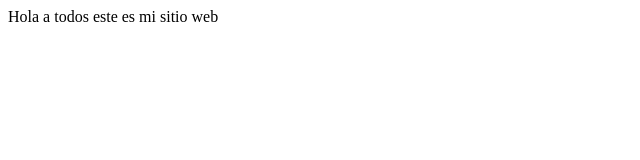
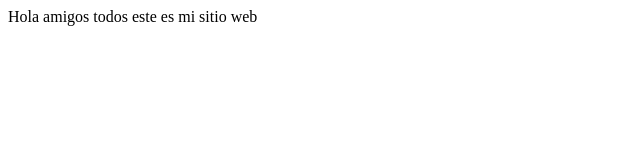
Before and after one commit to oskrobot/proyectoDemoCursoPrework, a plain HTML site: page index.html in a window 1280 px wide. Shown: the full height of the page, 0-640 px from the left. Drawn offline with Linux system fonts and the light colour scheme.

Commit message:
cambios agregamos amigos

```diff
--- a/index.html
+++ b/index.html
@@ -7,6 +7,6 @@
     <title>Hola mundo</title>
 </head>
 <body>
-    Hola a todos este es mi sitio web
+    Hola amigos todos este es mi sitio web
 </body>
 </html>
```
